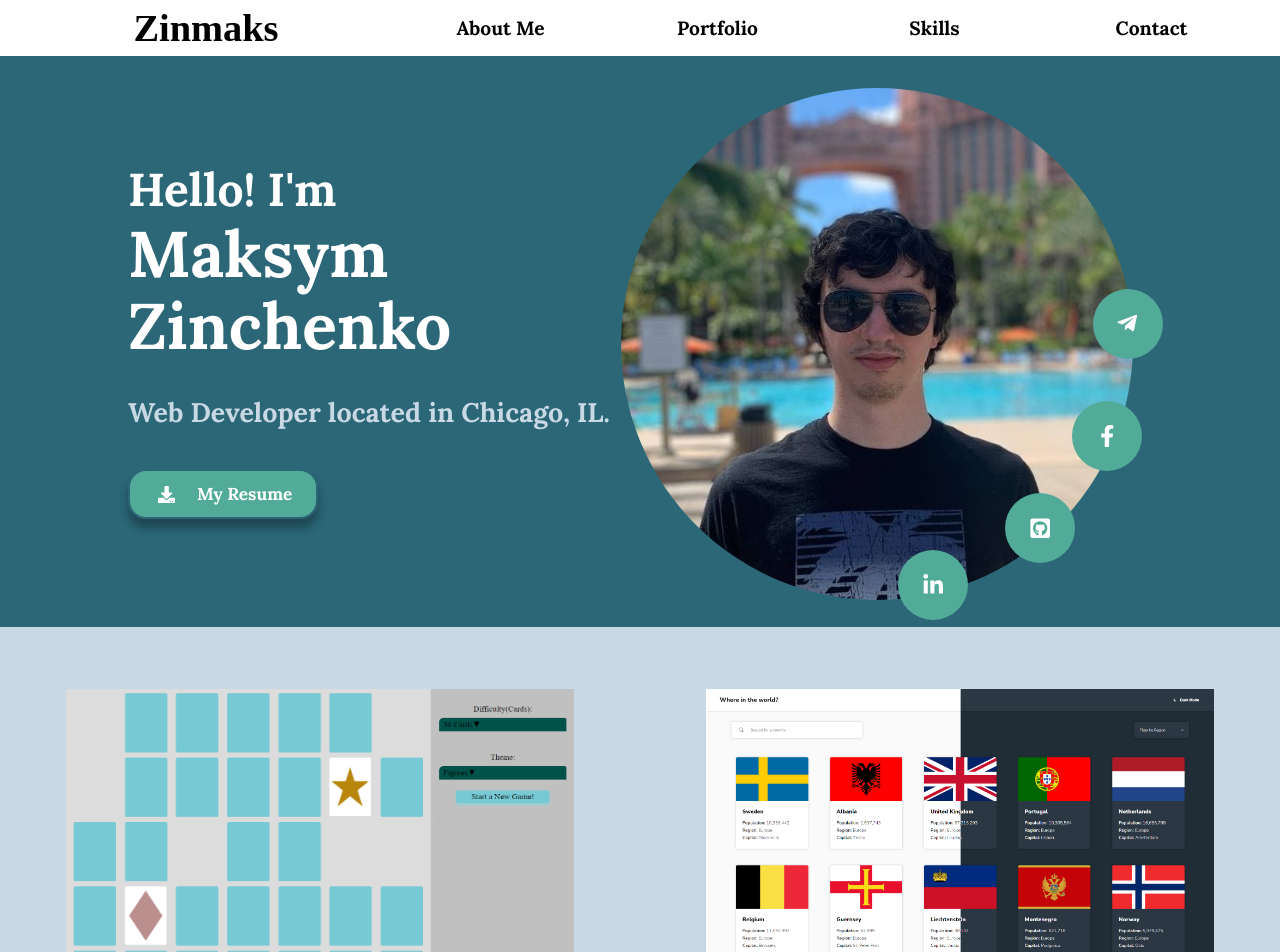
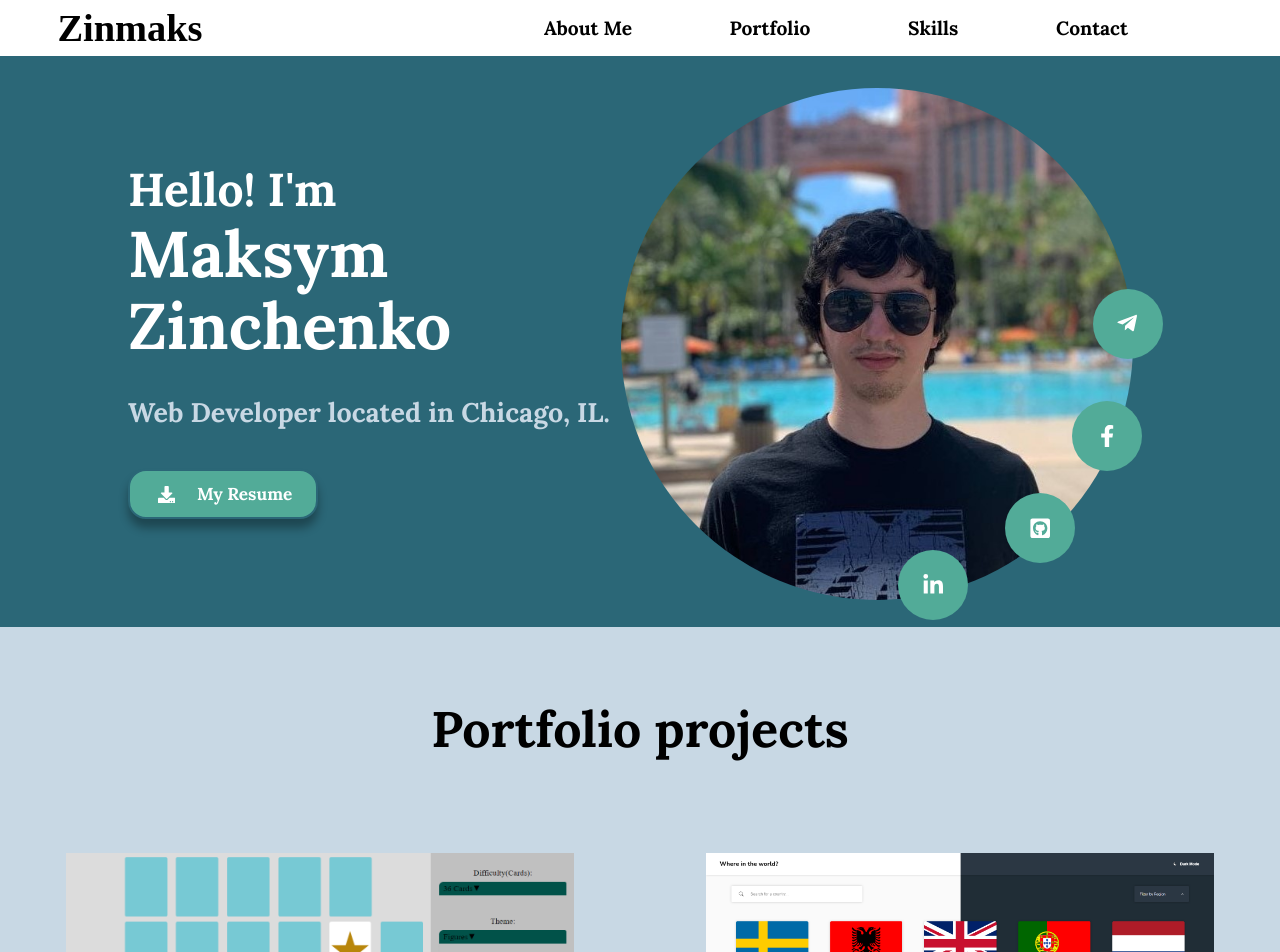
Before and after one commit to zinchenko-maksym/Portfolio, a React (Create React App) app: page /portfolio in a window 1280 px wide. Shown: the top 952 px of the page. Built offline with nearby package versions, Linux system fonts and the light colour scheme.

Commit message:
Minor interface changes

```diff
--- a/src/components/App/App.tsx
+++ b/src/components/App/App.tsx
@@ -2,7 +2,7 @@ import React from 'react';
 import { ThemeProvider, createGlobalStyle } from 'styled-components';
 import Header from '../Header/Header';
 import Portfolio from '../Portfolio/Portfolio';
-import Home from '../Home/Home';
+import AboutMe from '../Home/AboutMe';
 import ContactPage from '../ContactPage/ContactPage';
 import Footer from '../Footer/Footer';
 import theme from './theme';
@@ -36,7 +36,7 @@ function App() {
   return (
     <ThemeProvider theme={theme}>
       <Header />
-      <Home />
+      <AboutMe />
       <Portfolio />
       <Skills />
       <ContactPage />
--- a/src/components/ContactPage/ContactStyled.tsx
+++ b/src/components/ContactPage/ContactStyled.tsx
@@ -61,13 +61,19 @@ export const SubmitButton = styled.button`
   width: 100%;
   max-width: 200px;
   background-color: ${(props) => props.theme.mainColors.tertiary};
-  color: ${(props) => props.theme.textColors.primary};;
+  color: ${(props) => props.theme.textColors.primary};
   margin: 16px 0;
   padding: 12px 10px;
   align-self: flex-start;
   border-radius: 2px;
   font-size: 1em;
   cursor: pointer;
+  &:hover {
+    transform: scale(0.97, 0.97);
+    transition: transform 0.2s, box-shadow 0.2s;
+
+    box-shadow: inset 0px -1px 10px rgba(0,0,0,0.2);
+    }
   @media (min-width: 768px) {
     font-size: 1.2em;
   }
--- a/src/components/Footer/Footer.tsx
+++ b/src/components/Footer/Footer.tsx
@@ -15,6 +15,9 @@ const SocialLink = styled.a`
   margin: 10px 16px;
   font-size: 1.8rem;
   text-align: center;
+  @media (min-width: 768px) {
+    margin: 12px 3%;
+  }
 `;
 function Footer() {
   return (
--- a/src/components/Header/HeaderStyle.tsx
+++ b/src/components/Header/HeaderStyle.tsx
@@ -21,12 +21,40 @@ export const HeaderWrap = styled.header`
     padding: 6px 20px;
   }
 `;
+export const Logo = styled.div`
+  display: flex;
+  width: 120px;
+  margin-left: 10px;
+  align-items: center;
+  justify-content: center;
+  font-family: "Mistral";
+  font-size: 1.5em;
+  cursor: pointer;
+  @media (min-width: 768px){
+    margin-left: 50px;
+    font-size: 1.8em;
+  }
+  @media (min-width: 1024px){
+    font-size: 2em;
+  }
+  @media (min-width: 1400px){
+    margin-left: 80px;
+    font-size: 2.1em;
+  }
+`;
 export const Navbar = styled.nav<MenuButton>`
   display: ${(props) => (props.isOpen ? 'flex' : 'none')};
   width: 70%;
-  justify-content: space-around;
-  @media (min-width: 767px){
+  @media (min-width: 768px){
+
     display: flex;
+    flex-direction: row;
+    justify-content: space-between;
+    max-width: 600px;
+    margin: 0 20px 0 auto;
+  }
+  @media (min-width: 1024px){
+    margin: 0 10% 0 auto;
   }
   @media (max-width: 767px){
     height: ${(props) => (props.isOpen ? 'flex' : 'none')};
@@ -40,36 +68,23 @@ export const Navbar = styled.nav<MenuButton>`
     padding: 5px 10px;
   }
 `;
-export const Logo = styled.div`
-  display: flex;
-  width: 30%;
-  align-items: center;
-  justify-content: center;
-  font-family: "Mistral";
-  font-size: 1.5em;
-  @media (min-width: 767px){
-    font-size: 1.8em;
-  }
-  @media (min-width: 1024px){
-    font-size: 2em;
-  }
-  @media (min-width: 1400px){
-    font-size: 2.1em;
-  }
-`;
+
 export const MenuButton = styled.div`
   font-size: 2em;
 `;
 export const StyledLink = styled(Link)`
   color: ${(props) => props.theme.textColors.secondary};
   padding: 8px;
-  width: 50%;
   text-align: right;
   cursor: pointer;
-  @media (min-width: 767px){
-    width: 25%;
+
+  @media (min-width: 768px){
     display: flex;
     justify-content: center;
+    transition: color 0.2s;
+    &:hover{
+    color: ${(props) => props.theme.mainColors.primary};
+    }
   }
   @media (min-width: 1024px){
     font-size: 1em;
--- a/src/components/Home/Home.tsx
+++ b/src/components/Home/AboutMe.tsx
@@ -1,14 +1,14 @@
 import React from 'react';
 import { FaDownload } from 'react-icons/fa';
-import * as Styled from './HomeStyle';
+import * as Styled from './AboutMeStyle';
 import ProfilePicture from './ProfilePicture/ProfilePicture';
 import ResumeFile from '../../assets/Resume.docx';
 
-function Home() {
+function AboutMe() {
   return (
-    <Styled.HomeWrap id="About">
+    <Styled.AboutMeWrap id="About">
       <ProfilePicture />
-      <Styled.AboutMe>
+      <Styled.Info>
         <Styled.AboutMeHeader>
           Hello! I&apos;m
           <br />
@@ -23,9 +23,9 @@ function Home() {
           <Styled.ResumeBtnText>My Resume</Styled.ResumeBtnText>
           <Styled.ResumeBtnHover>Download</Styled.ResumeBtnHover>
         </Styled.Resume>
-      </Styled.AboutMe>
-    </Styled.HomeWrap>
+      </Styled.Info>
+    </Styled.AboutMeWrap>
   );
 }
 
-export default Home;
+export default AboutMe;
--- a/src/components/Home/HomeStyle.tsx
+++ b/src/components/Home/AboutMeStyle.tsx
@@ -1,6 +1,6 @@
 import styled from 'styled-components';
 
-export const HomeWrap = styled.section`
+export const AboutMeWrap = styled.section`
   display: flex;
   font-size:  1.2em;
   font-weight: 600;
@@ -34,7 +34,7 @@ export const MyName = styled.span`
   font-size: 1.4em;
   font-weight: 600;
 `;
-export const AboutMe = styled.div`
+export const Info = styled.div`
   margin: 20px 0;
   color: ${(props) => props.theme.textColors.primary};
   align-self: flex-start;
--- a/src/components/Portfolio/Portfolio.tsx
+++ b/src/components/Portfolio/Portfolio.tsx
@@ -9,6 +9,7 @@ const PortfolioWrap = styled.section`
   justify-content: center;
   background-color: ${(props) => props.theme.mainColors.secondary};
   padding: 40px 0;
+  font-size:  1.2em;
   @media (min-width: 1024px) {
     justify-content: space-around;
   }
@@ -39,9 +40,26 @@ const ProjectTitle = styled.h2`
 `;
 const ProjectTools = styled.ul`
 `;
+const PortfolioTitle = styled.h1`
+  color: ${(props) => props.theme.textColors.secondary};
+  padding: 30px 10%;
+  width: 100%;
+  @media (min-width: 768px) {
+    text-align: center;
+    padding: 30px 0 70px;
+  }
+  @media (min-width: 768px) {
+  font-size: 2em;
+  }
+  @media (min-width: 1024px) {
+  font-size: 2.6em;
+  }
+
+`;
 function Portfolio() {
   return (
     <PortfolioWrap id="Portfolio">
+      <PortfolioTitle>Portfolio projects</PortfolioTitle>
       <Project href="https://memory-cards-zm.herokuapp.com">
         <ProjectImage src={memoryGameImg} />
         <ProjectDescription>
--- a/src/components/Skills/Skills.tsx
+++ b/src/components/Skills/Skills.tsx
@@ -33,27 +33,27 @@ function Skills() {
     {
       name: 'HTML5',
       subSkills: [],
-      mastery: 100,
+      mastery: 90,
     },
     {
       name: 'CSS',
-      subSkills: [{ name: 'CSS3', mastery: 90 }, { name: 'Sass', mastery: 90 }, { name: 'Styled Components', mastery: 90 }],
-      mastery: 90,
+      subSkills: [{ name: 'CSS3', mastery: 80 }, { name: 'Sass', mastery: 70 }, { name: 'Styled Components', mastery: 80 }],
+      mastery: 80,
     },
     {
       name: 'JavaScript',
       subSkills: [{ name: 'ES6+', mastery: 90 }, { name: 'TypeScript', mastery: 70 }, { name: 'Rest APIs', mastery: 90 }],
-      mastery: 90,
+      mastery: 80,
     },
     {
       name: 'ReactJS',
-      subSkills: [{ name: 'Hooks', mastery: 90 }, { name: 'Redux', mastery: 100 }, { name: 'Styled Components', mastery: 90 }, { name: 'Redux-saga', mastery: 80 }],
-      mastery: 90,
+      subSkills: [{ name: 'Hooks', mastery: 80 }, { name: 'Redux', mastery: 90 }, { name: 'Styled Components', mastery: 80 }, { name: 'Redux-saga', mastery: 70 }],
+      mastery: 80,
     },
     {
       name: 'Node.js',
       subSkills: [],
-      mastery: 90,
+      mastery: 60,
     },
     {
       name: 'Databases',
```
